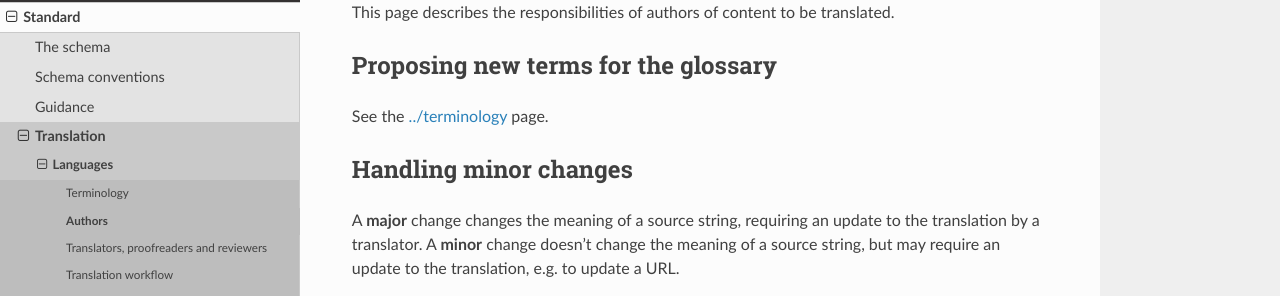
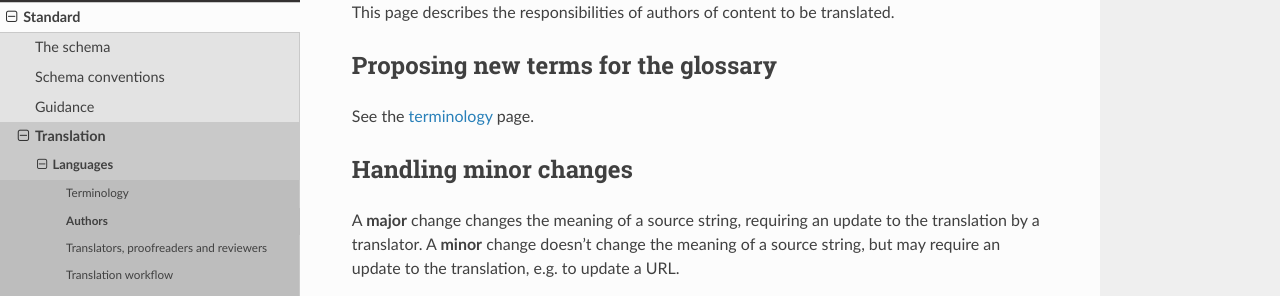
Before and after one commit to open-contracting/standard-development-handbook, a Sphinx documentation site: the page built from docs/standard/translation/authors.md, in a window 1280 px wide and 900 px high. Shown: the part 159-455 px from the top of the window. Built offline with Sphinx 7.4.7 and the Read the Docs theme 2.0.0, drawn with Linux system fonts in a browser that asks for light colours; some of the changed lines change nothing that is shown.

Commit message:
Fix link

```diff
--- a/docs/standard/translation/authors.md
+++ b/docs/standard/translation/authors.md
@@ -4,7 +4,7 @@
 
 ## Proposing new terms for the glossary
 
-See the [../terminology](terminology) page.
+See the [terminology](../terminology#proposal-review-inclusion) page.
 
 ## Handling minor changes
 
```
